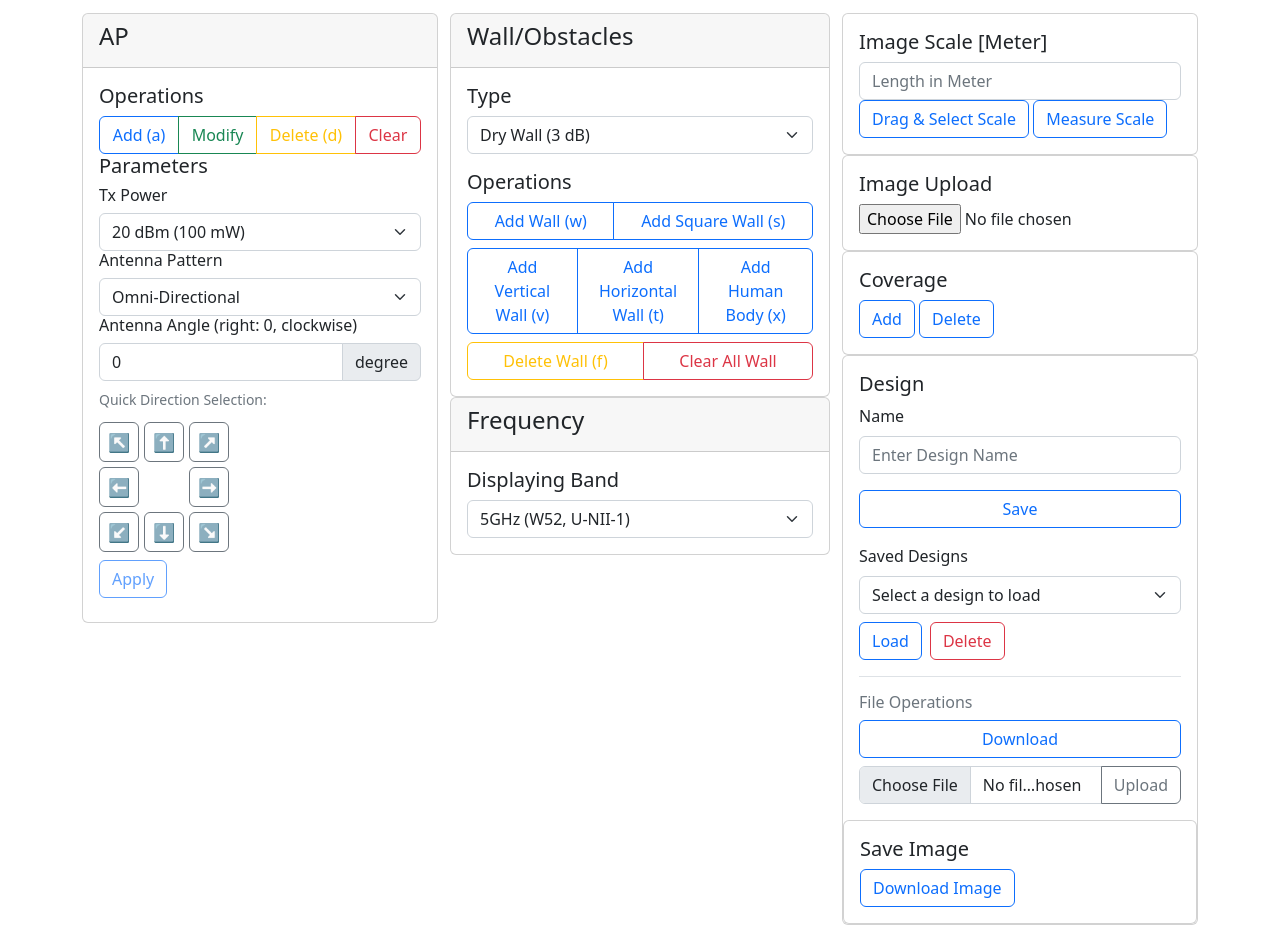
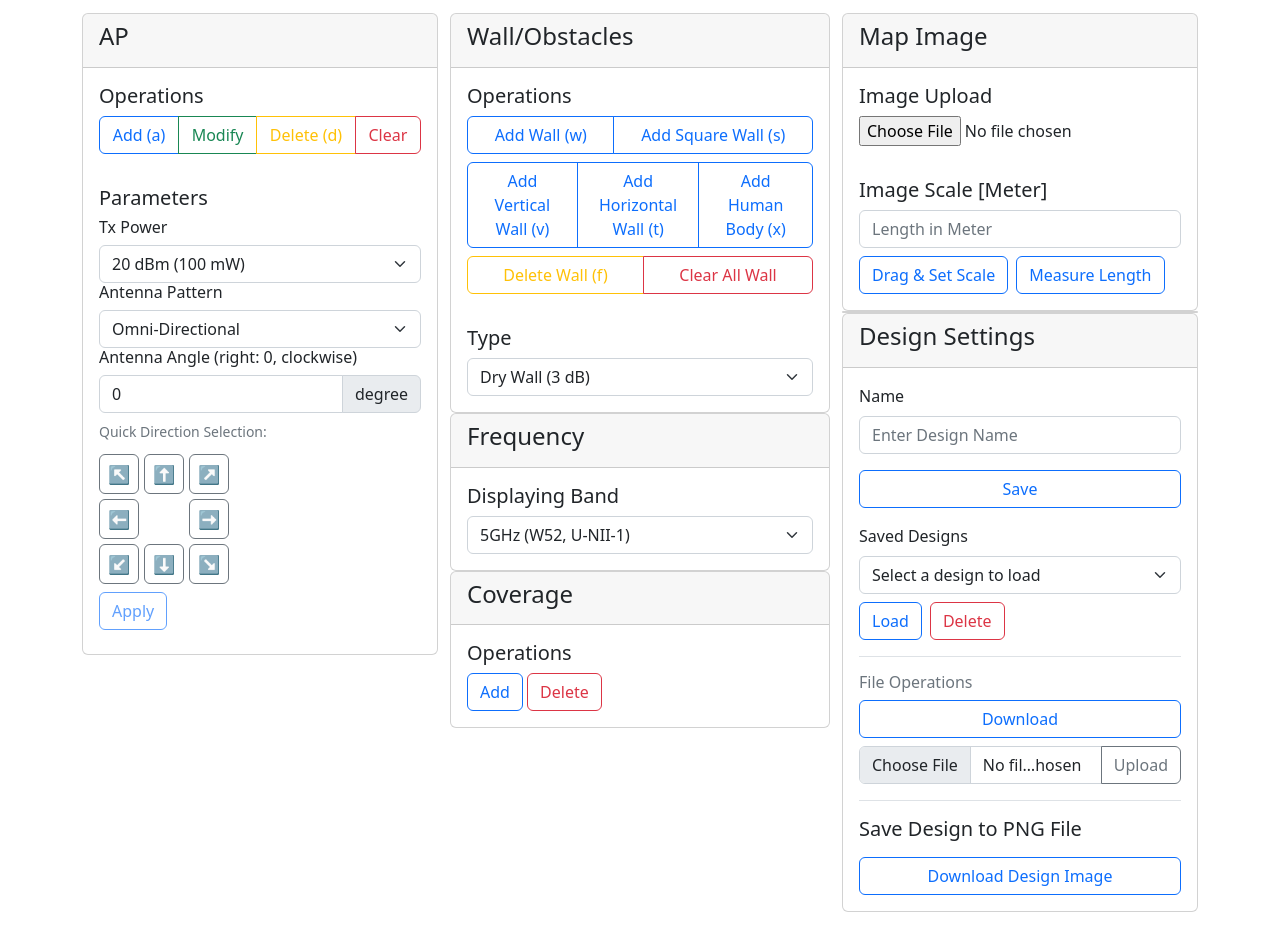
Before and after one commit to enukane/nk-wlan-planner, a plain HTML site: page index.html in a window 1280 px wide. Shown: the part 1224-2149 px from the top of the page. Drawn offline with nearby package versions, Linux system fonts and the light colour scheme; a script that the page names is missing.

Commit message:
revise WebUI
Signed-off-by: enukane <enukane@glenda9.org>

```diff
--- a/index.html
+++ b/index.html
@@ -78,6 +78,8 @@
                                     (d)</button>
                                 <button id="button-clear-ap" type="button" class="btn btn-outline-danger">Clear</button>
                             </div>
+                        </div>
+                        <div class="card-body">
                             <h5 class="card-title">Parameters</h5>
                             <h6 class="dard-title">Tx Power</h6>
                             <select id="ap-param-powerdb" class="form-select" aria-label="select ap power in dBm">
@@ -157,20 +159,7 @@
                             <h4>Wall/Obstacles</h4>
                         </div>
                         <div class="card-body w-100">
-                            <h5 class="card-title">Type</h5>
-                            <div class="card-text">
-                                <select id="select-wall-type" class="form-select" aria-label="select wall type">
-                                    <option value="drywall" selected>Dry Wall (3 dB)</option>
-                                    <option value="bookshelf">Bookshelf (3 dB)</option>
-                                    <option value="exteriorglass">Exterior Glass (3 dB)</option>
-                                    <option value="wooddoor">Wood Door (6 dB)</option>
-                                    <option value="marble">Marble Wall (6 dB)</option>
-                                    <option value="brick">Brick Wall (10 dB)</option>
-                                    <option value="concrete">Concrete Wall (12 dB)</option>
-                                    <option value="elevator-shaft">Elevator Shaft (30 dB)</option>
-                                </select>
-                            </div>
-                            <h5 class="card-title mt-3">Operations</h5>
+                            <h5 class="card-title">Operations</h5>
                             <div class="card-text">
                                 <div class="d-flex flex-column gap-2">
                                     <div class="btn-group w-100">
@@ -198,6 +187,21 @@
                                 </div>
                             </div>
                         </div>
+                        <div class="card-body">
+                            <h5 class="card-title">Type</h5>
+                            <div class="card-text">
+                                <select id="select-wall-type" class="form-select" aria-label="select wall type">
+                                    <option value="drywall" selected>Dry Wall (3 dB)</option>
+                                    <option value="bookshelf">Bookshelf (3 dB)</option>
+                                    <option value="exteriorglass">Exterior Glass (3 dB)</option>
+                                    <option value="wooddoor">Wood Door (6 dB)</option>
+                                    <option value="marble">Marble Wall (6 dB)</option>
+                                    <option value="brick">Brick Wall (10 dB)</option>
+                                    <option value="concrete">Concrete Wall (12 dB)</option>
+                                    <option value="elevator-shaft">Elevator Shaft (30 dB)</option>
+                                </select>
+                            </div>
+                        </div>
                     </div>
                     <div class="row card">
                         <div class="card-header">
@@ -221,35 +225,46 @@
                             </select>
                         </div>
                     </div>
+                    <div class="row card">
+                        <div class="card-header">
+                            <h4>Coverage</h4>
+                        </div>
+                        <div class="card-body">
+                            <h5 class="card-title">Operations</h5>
+                            <button id="button-add-coverage" type="button" class="btn btn-outline-primary">Add</button>
+                            <button id="button-del-coverage" type="button"
+                                class="btn btn-outline-danger">Delete</button>
+                        </div>
+
+                    </div>
                 </div>
                 <div class="col">
                     <div class="card">
-                        <div class="card-body">
-                            <h5 class="card-title">Image Scale [Meter]</h5>
-                            <input id="text-scale-meter" class="form-control" type="text" placeholder="Length in Meter">
-                            <button id="button-select-scale" type="button" class="btn btn-outline-primary">Drag &
-                                Select Scale</button>
-                            <button id="button-measure-scale" type="button" class="btn btn-outline-primary">Measure
-                                Scale</button>
+                        <div class="card-header">
+                            <h4>Map Image</h4>
                         </div>
-                    </div>
-                    <div class="card">
                         <div class="card-body">
                             <h5 class="card-title">Image Upload</h5>
                             <input type="file" name="file" id="button-image-upload">
                         </div>
-                    </div>
-                    <div class="card">
                         <div class="card-body">
-                            <h5 class="card-title">Coverage</h5>
-                            <button id="button-add-coverage" type="button" class="btn btn-outline-primary">Add</button>
-                            <button id="button-del-coverage" type="button"
-                                class="btn btn-outline-primary">Delete</button>
+                            <h5 class="card-title">Image Scale [Meter]</h5>
+                            <input id="text-scale-meter" class="form-control mb-2" type="text" placeholder="Length in Meter">
+                            <div class="d-flex gap-2">
+                                <button id="button-select-scale" type="button" class="btn btn-outline-primary">Drag &
+                                    Set Scale</button>
+                                <button id="button-measure-scale" type="button" class="btn btn-outline-primary">Measure
+                                    Length</button>
+                            </div>
                         </div>
                     </div>
                     <div class="card">
+                    </div>
+                    <div class="card">
+                        <div class="card-header">
+                            <h4>Design Settings</h4>
+                        </div>
                         <div class="card-body">
-                            <h5 class="card-title">Design</h5>
                             <div class="mb-3">
                                 <label for="design-name" class="form-label">Name</label>
                                 <input type="text" class="form-control" id="design-name"
@@ -285,13 +300,14 @@
                                     </div>
                                 </div>
                             </div>
-                        </div>
-                        <div class="card">
-                            <div class="card-body">
-                                <h5 class="card-title">Save Image</h5>
-                                <button id="button-image-download" type="button"
-                                    class="btn btn-outline-primary">Download
-                                    Image</button>
+                            <div class="mt-3 pt-3 border-top">
+                                <div class="d-grid gap-2">
+                                    <h5 class="card-title">Save Design to PNG File</h5>
+                                    <button id="button-image-download" type="button"
+                                        class="btn btn-outline-primary">
+                                        Download Design Image
+                                    </button>
+                                </div>
                             </div>
                         </div>
                     </div>
```
